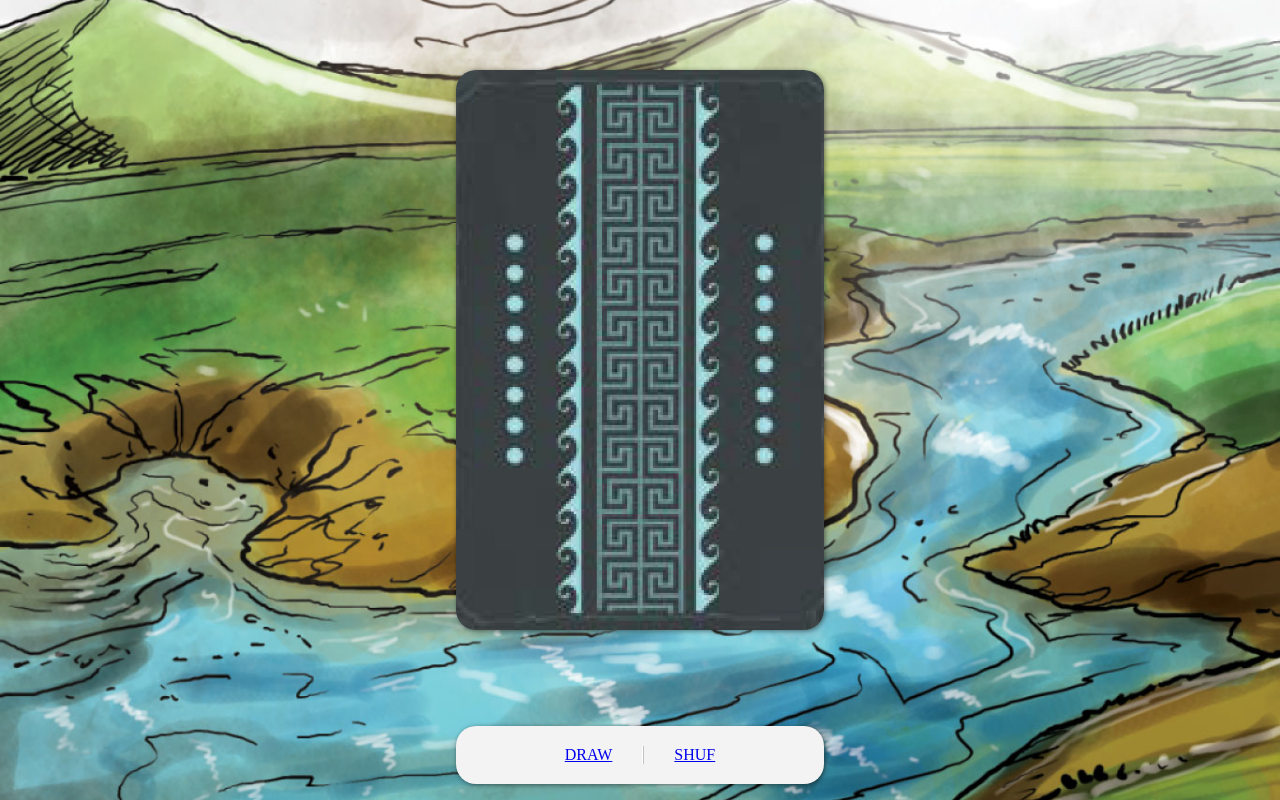
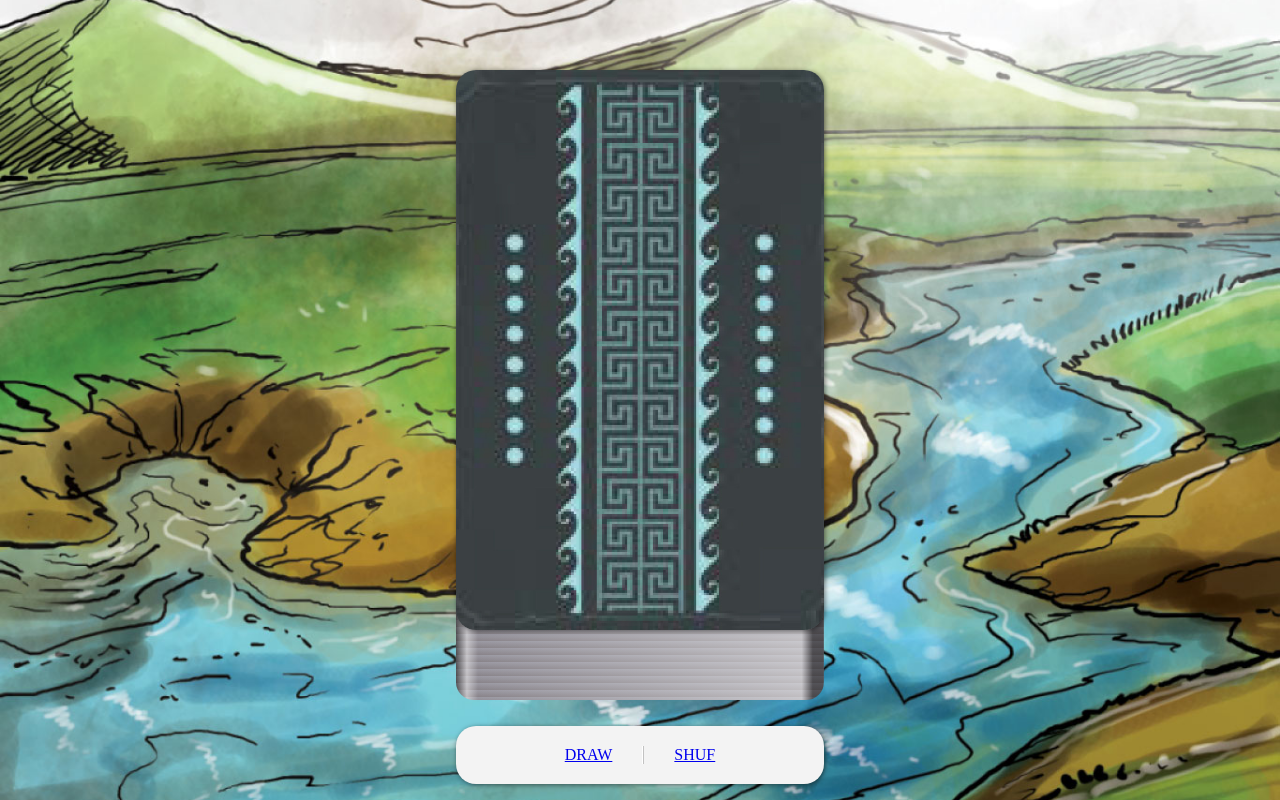
Before and after one commit to ChinoZanotti/imperium-nation-randomizer, a React (Vite) app: page / in a window 1280 px wide. Built offline with nearby package versions, Linux system fonts and the light colour scheme.

Commit message:
Add background gradient to create 3D effect for card deck

```diff
--- a/src/App.css
+++ b/src/App.css
@@ -13,6 +13,11 @@
 	flex-wrap: wrap;
 	justify-content: center;
 	align-content: center;
+  background-image: linear-gradient(to right, #00000075, #ffffff75 3%, #ffffff00 6%, #ffffff75 94%, #00000075 97%), repeating-linear-gradient(#8a858b, #9d9ca6 .1%);
+  border-radius: 18px;
+  background-repeat: no-repeat;
+  background-position: bottom;
+  background-size: 100% 50%;
 }
 
 #card-display img {
```
Also changed, not shown: src/assets/deck-side.png (added).
